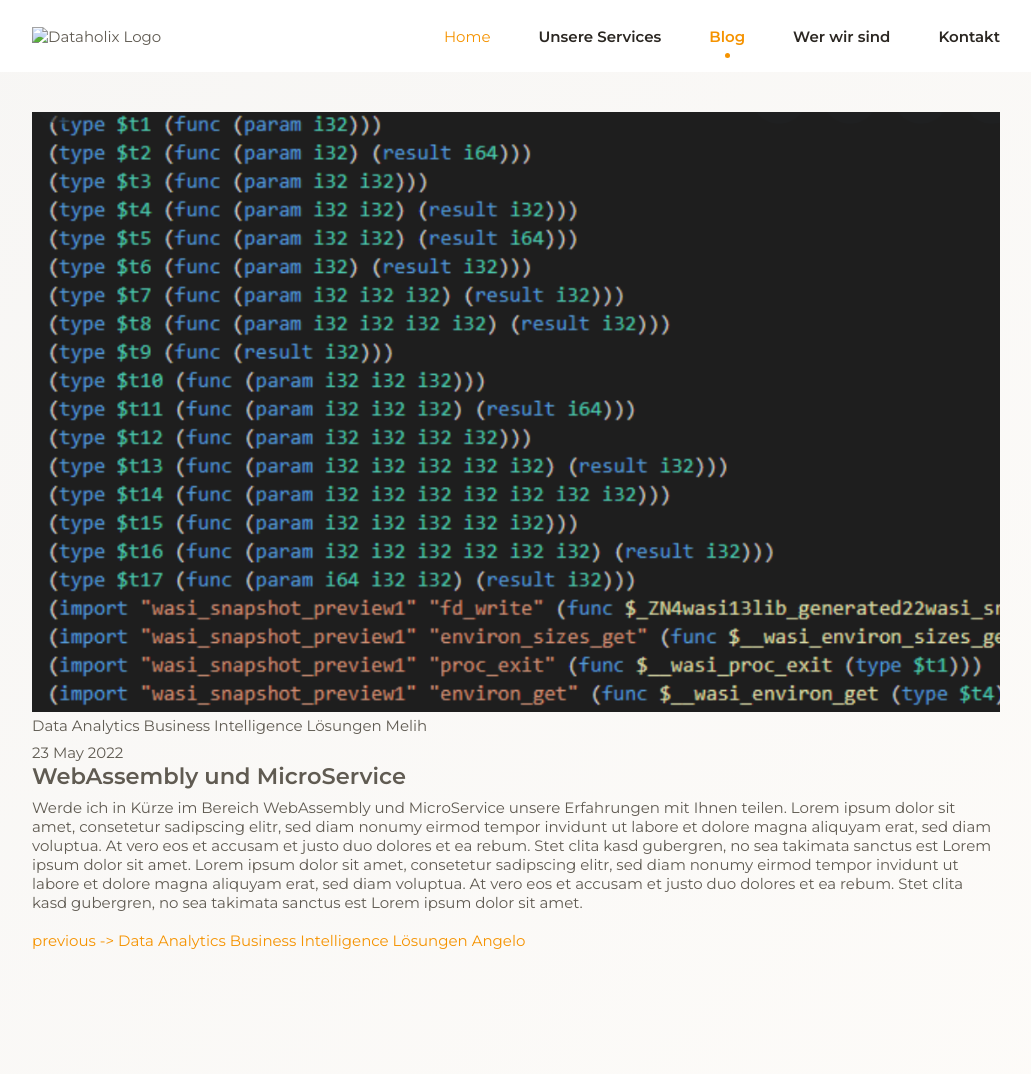
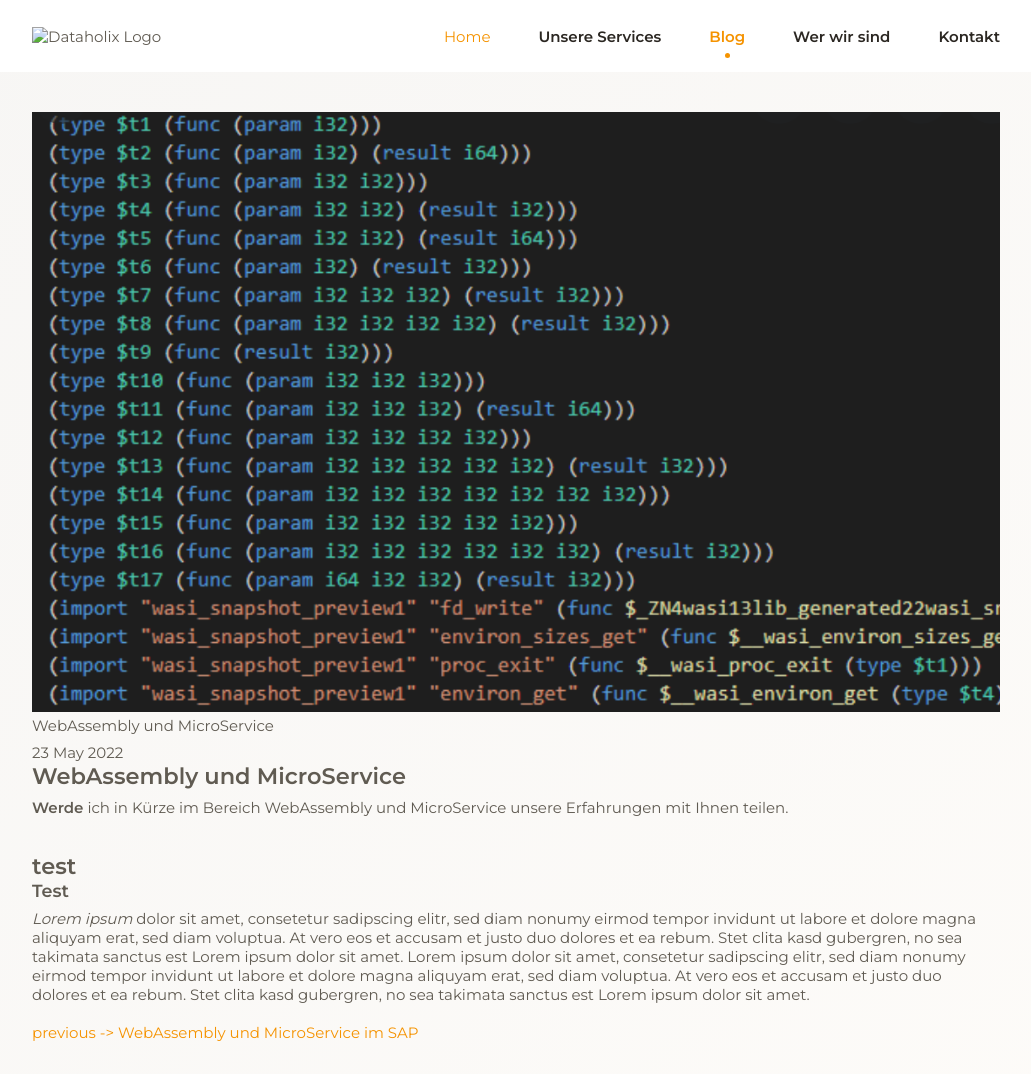
Before and after one commit to dataholix-melih-omay/dataholix-www, a Jekyll site: the page built from _posts/de/developer/2022-05-23-data-analytics-Business-intelligence-lösungen-melih.md, in a window 1280 px wide and 1074 px high. Shown: the whole window, without its empty margins (124-1155 px from the left). Built offline with Jekyll 4.4.1, drawn with Linux system fonts in a browser that asks for light colours.

```diff
--- a/_includes/contact-me.html
+++ b/_includes/contact-me.html
@@ -2,4 +2,8 @@
     <h2 class="section__title">Kontakt & Impressum</h2>
     <div class="flex-line"><div></div></div>
     {% include elements/contact.html %}
+
+    <br>
+    <!--=============== Policy and Impressum ===============-->
+    {% include policy-and-impress.html %}
 </section>
--- /dev/null
+++ b/_includes/impress.html
@@ -0,0 +1 @@
+Lorem ipsum dolor sit amet, consectetur adipisicing elit. Veritatis unde sapiente blanditiis accusantium provident, magni, doloribus eius maxime voluptates deserunt saepe quae quas, dicta deleniti possimus temporibus incidunt repellat fugiat. Aperiam quia rem nemo autem laudantium enim numquam aliquid harum ducimus, quidem eveniet quam, ab quisquam neque! Expedita, harum assumenda. Quia placeat aliquam hic odio quo nesciunt alias praesentium, esse, laborum adipisci eveniet mollitia voluptate. Consequatur consequuntur inventore, expedita debitis explicabo quo ipsum aut numquam fugiat blanditiis dolore minus quisquam commodi eligendi, eos sed quis vero nulla voluptatibus unde repellat eius dolores? Itaque rerum ex, pariatur architecto aperiam animi? Maiores aspernatur error ex iure a aut velit nihil fugit, magnam repellendus quis commodi culpa aliquam consequuntur neque, modi voluptatum nesciunt corporis quod eligendi, id rerum voluptas? At vero a officiis consequatur autem aperiam repellat commodi, repudiandae deserunt ut odio quidem quia neque illo aut sint molestias ea? Reprehenderit voluptatibus molestiae ipsa harum cupiditate, doloremque quis voluptatem quos quas sunt ex in nam eligendi, at nulla accusamus nobis natus laboriosam ipsam eius, cum quaerat facere? Officia adipisci repellat ab optio repellendus aperiam perspiciatis esse itaque dolorum numquam, corrupti, debitis voluptas, amet maiores aspernatur ducimus unde quae corporis id modi dolor laboriosam!
--- a/_posts/de/developer/2022-05-23-data-analytics-Business-intelligence-lösungen-melih.md
+++ b/_posts/de/developer/2022-05-23-data-analytics-Business-intelligence-lösungen-melih.md
@@ -1,8 +1,10 @@
 ---
 short_title: hashtags
+title: WebAssembly und MicroService
 layout: post
 lang: de
 image_path: /assets/images/blog/WebAssembly.png
+quellenangabe: "url"
 categories:
 - Programmierung
 
@@ -10,5 +12,10 @@
 
 # WebAssembly und MicroService
 
-Werde ich in Kürze im Bereich WebAssembly und MicroService unsere Erfahrungen mit Ihnen teilen.
-Lorem ipsum dolor sit amet, consetetur sadipscing elitr, sed diam nonumy eirmod tempor invidunt ut labore et dolore magna aliquyam erat, sed diam voluptua. At vero eos et accusam et justo duo dolores et ea rebum. Stet clita kasd gubergren, no sea takimata sanctus est Lorem ipsum dolor sit amet. Lorem ipsum dolor sit amet, consetetur sadipscing elitr, sed diam nonumy eirmod tempor invidunt ut labore et dolore magna aliquyam erat, sed diam voluptua. At vero eos et accusam et justo duo dolores et ea rebum. Stet clita kasd gubergren, no sea takimata sanctus est Lorem ipsum dolor sit amet.
+**Werde** ich in Kürze im Bereich WebAssembly und MicroService unsere Erfahrungen mit Ihnen teilen.
+<br>
+
+## test
+
+### Test
+*Lorem ipsum* dolor sit amet, consetetur sadipscing elitr, sed diam nonumy eirmod tempor invidunt ut labore et dolore magna aliquyam erat, sed diam voluptua. At vero eos et accusam et justo duo dolores et ea rebum. Stet clita kasd gubergren, no sea takimata sanctus est Lorem ipsum dolor sit amet. Lorem ipsum dolor sit amet, consetetur sadipscing elitr, sed diam nonumy eirmod tempor invidunt ut labore et dolore magna aliquyam erat, sed diam voluptua. At vero eos et accusam et justo duo dolores et ea rebum. Stet clita kasd gubergren, no sea takimata sanctus est Lorem ipsum dolor sit amet.
--- a/_sass/_main.scss
+++ b/_sass/_main.scss
@@ -8,6 +8,7 @@
 @import "pages/about";
 @import "pages/skills";
 @import "pages/contactme";
+@import "pages/policy-and-impress";
 @import "pages/blog";
 @import "sites/page_blog";
 @import "media-queries/main";
--- /dev/null
+++ b/_sass/pages/_policy-and-impress.scss
@@ -0,0 +1,9 @@
+#policy-and-impress {
+    .invisible {
+        display: none;
+    }
+
+    .select {
+        background-color: red;
+    }
+}
--- a/blog.html
+++ b/blog.html
@@ -7,7 +7,7 @@
 {% include header-static.html %}
 <main>
     <section class="container section section__height" id="page_blog">
-        {{site.categories}}
+
         <h2 class="section__title">Blog</h2>
         <div class="flex-line">
             <div></div>
--- a/index.html
+++ b/index.html
@@ -19,8 +19,10 @@
 
     <!--=============== CONTACT ME ===============-->
     {% include contact-me.html %}
+
 </main>
 <!--====== Section -->
 <!--====== Section -->
 <script src="{{ "/assets/scripts/main.js" | prepend: site.baseurl}}"></script>
+<script src="{{ "/assets/scripts/policy-and-impress.js" | prepend: site.baseurl}}"></script>
 <!-- <script type="module" src="{{ "/assets/scripts/particle/data.js" | prepend: site.baseurl}}"></script> -->
```
Also changed, not shown: _includes/policy-and-impress.html (added, +12 -0 lines), _includes/policy.html (added, +1 -0 lines), _posts/de/allgemein/2022-05-22-data-analytics-Business-intelligence-lösungen-angelo.md (+1 -0 lines), assets/scripts/policy-and-impress.js (added, +32 -0 lines), 1 other file.
